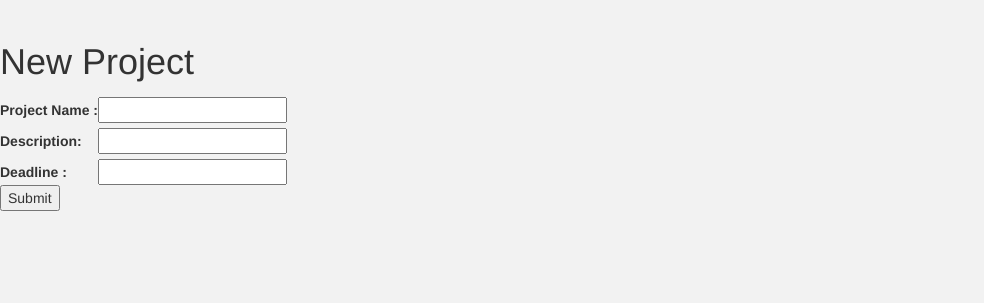
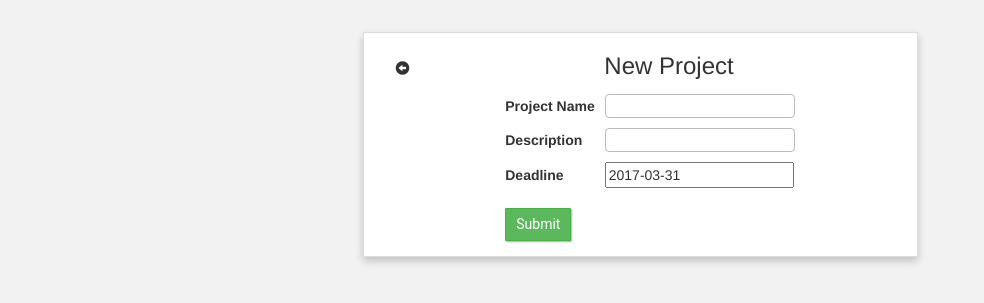
Before and after one commit to sanjamkr/ProTrack, a Django app: page /Tracker/add_project/ in a window 1280 px wide. Shown: the part 58-361 px from the top of the page, without its empty margins (0-984 px from the left). Run offline with Django 3.2, Linux system fonts and the light colour scheme; a user stored in the database is signed in; data comes from the database, SQL or seed files in the repository; both versions use the stored data as it was after the commit; parts of the project's set-up code (start-up, migrations or seed data) failed here and were passed over; some libraries are stand-ins or nearby versions.

Commit message:
Add Forms CSS

```diff
--- a/Tracker/forms.py
+++ b/Tracker/forms.py
@@ -29,17 +29,23 @@ class NewFile(ModelForm):
         fields = ['fproject','file']
 
 class NewProject(ModelForm):
-    pdeadline = forms.DateField(widget=SelectDateWidget)
+    pdeadline = forms.DateField(widget=SelectDateWidget(years=range(datetime.date.today().year, datetime.date.today().year+10 )),initial = datetime.date.today())
     class Meta:
         model = project
         fields = ['pgroup','pname','pdesc','pdeadline']
-
+        widgets = {
+        'pname': forms.TextInput(attrs={'class': 'projectinput projectname'}),
+        'pdesc': forms.TextInput(attrs={'class': 'projectinput projectdesc'}),
+        }
 class NewSprint(ModelForm):
-    start_date = forms.DateField(widget=SelectDateWidget)
-    end_date = forms.DateField(widget=SelectDateWidget)
+    start_date = forms.DateField(widget=SelectDateWidget(years=range(datetime.date.today().year, datetime.date.today().year+10 )),initial = datetime.date.today())
+    end_date = forms.DateField(widget=SelectDateWidget(years=range(datetime.date.today().year, datetime.date.today().year+10 )), initial = datetime.date.today()+datetime.timedelta(days=1))
     class Meta:
         model = sprint
         fields = ['project','sname','start_date','end_date']
+        widgets = {
+        'sname': forms.TextInput(attrs={'class': 'sprintinput sprintname'}),
+        }
     def clean(self):
         cleaned_data = super(NewSprint, self).clean()
         start_date = cleaned_data.get("start_date")
@@ -48,11 +54,22 @@ class NewSprint(ModelForm):
             raise forms.ValidationError("Sprint cannot end before starting")
 
 class NewTask(ModelForm):
-    due_date = forms.DateField(widget=SelectDateWidget)
+    due_date = forms.DateField(widget=SelectDateWidget(years=range(datetime.date.today().year, datetime.date.today().year+10 )), initial = datetime.date.today())
     class Meta:
         model = task
         fields = ['tsprint','tproject','tname','desc','due_date','risk','priority','state','assign','remainder','heading','dep_task','tp']
         exclude = ('newcomment','newtag',)
+        widgets = {
+        'tname': forms.TextInput(attrs={'class': 'taskinput taskname'}),
+        'desc': forms.TextInput(attrs={'class': 'taskinput taskname'}),
+        'tp': forms.NumberInput(attrs={'class': 'taskinput taskpoint'}),
+        'priority': forms.TextInput(attrs={'class': 'taskinput priority'}),
+        'heading': forms.TextInput(attrs={'class': 'taskinput heading'}),
+        'dep_task': forms.TextInput(attrs={'class': 'taskinput dep_task'}),
+        'remainder': forms.TextInput(attrs={'class': 'taskinput remainder'}),
+        'risk': forms.TextInput(attrs={'class': 'taskinput risk'}),
+
+        }
 
 class NewComment(ModelForm):
     class Meta:
--- a/Tracker/static/Tracker/style.css
+++ b/Tracker/static/Tracker/style.css
@@ -511,3 +511,48 @@ overflow-y: auto;}
 .notitime {
     color: #888;
 }
+.taskinput, #id_state, #id_tsprint, #id_assign, .sprintinput, .sprintinput
+{
+    width: 100%;
+
+}
+/*Task Fields*/
+.taskinput, #id_state, #id_tsprint, #id_assign, #id_due_date_month,#id_due_date_day, #id_due_date_year{
+    border: #bbb 1px solid;
+    border-radius: 4px;
+    padding-left: 5px;
+}
+/*Sprint Fields*/
+.sprintinput, #id_start_date_month, #id_start_date_day, #id_start_date_year, /*Add Sprint Field */
+#id_end_date_month, #id_end_date_day, #id_end_date_year{
+    border: #bbb 1px solid;
+    border-radius: 4px;
+    padding-left: 5px;
+}
+/*Project Fields */
+.projectinput {
+    border: #bbb 1px solid;
+    border-radius: 4px;
+    padding-left: 5px;
+}
+/*Select Fields*/
+#id_state, #id_tsprint, #id_assign, #id_due_date_month,#id_due_date_day, /* Add Task Fields */
+#id_due_date_year,
+#id_newtask-state, #id_newtask-tsprint, #id_newtask-assign, /*Edit Task Fields */
+#id_newtask-due_date_month,#id_newtask-due_date_day, #id_newtask-due_date_year,
+#id_start_date_month, #id_start_date_day, #id_start_date_year, /*Add Sprint Field */
+#id_end_date_month, #id_end_date_day, #id_end_date_year,
+#id_pdeadline_month, #id_pdeadline_day, #id_pdeadline_year /* Add Project Field*/
+ {
+    padding-top: 2px;
+    padding-bottom: 2px;
+}
+/* Add Forms */
+.addform td, .addform th {
+    padding: 5px;
+
+}
+.tasksubmit{
+    margin-top: 10px;
+
+}
--- a/Tracker/templates/Tracker/add_project.html
+++ b/Tracker/templates/Tracker/add_project.html
@@ -1,28 +1,39 @@
+
 {% extends "Tracker/base.html" %}
 
-{% block title %} Add Project {% endblock %}
+{% block title %} Add Sprint {% endblock %}
 
 {% block content %}
-		<h1>New Project</h1>
-		<form action="{% url 'add_project' %}" method="post">
+<div class= "container project-content">
+
+    <div class = "row">
+
+         <div class = "col-md-6  col-md-offset-3">
+          <div class = "taskdetails whitecard" >
+        <h3  align="center"><span class="pull-left"><form><button class="btn btn-default" id="backbutton" formaction = "{% url 'home' %}" type="submit">
+        <i class=" glyphicon glyphicon-circle-arrow-left"></i>
+      </button></form></span>New Project</h3>
+      <form action="{% url 'add_project' %}" method="post">
 			{% csrf_token %}
-			<table>
+			<table class = "addform" align="center">
 				<tr>
 					<td  hidden>{{form.pgroup}}</td>
 				</tr>
 				<tr>
-					<th>Project Name : </th>
+					<th>Project Name </th>
 					<td>{{form.pname}}</td>
 				</tr>
 				<tr>
-					<th>Description: </th>
+					<th>Description </th>
 					<td> {{ form.pdesc }}</td>
 				</tr>
 				<tr>
-					<th>Deadline : </th>
+					<th>Deadline </th>
 					<td> {{ form.pdeadline }}</td>
 				</tr>
+                <td><button class= "btn btn-sm btn-success tasksubmit" type="submit" value="Submit" name="edittask">Submit</button></td>
 			</table>
-			<input type="submit" value="Submit" />
 		</form>
+        </div>
+        </div>
 {% endblock %}
--- a/Tracker/templates/Tracker/edit_project.html
+++ b/Tracker/templates/Tracker/edit_project.html
@@ -100,7 +100,7 @@ if (result == true) {
         </div>
 
         <!--Project Info-->
-        <div class = "col-md-3 proj-details ">
+        <div class = "col-md-3 col-md-offset-1  proj-details ">
         <!--Not Edittable-->
         <div id="not_edittable" class = "projectdetails">
         <h3><span class="pull-right"><button class="btn btn-default" id="editbutton" onclick="openForm('edittable')" type="submit">
@@ -167,7 +167,7 @@ if (result == true) {
 
         </div>
 
-           <div id = "search-tag-card" class = "col-md-3 proj-details ">
+           <div id = "search-tag-card" class = "col-md-3 col-md-offset-1  proj-details ">
            <h4>Search Tasks by Tags</h4>
             <form action = "{% url 'search_tag' %}" method="get" accept-charset="utf-8">
 
--- a/Tracker/templates/Tracker/edit_sprint.html
+++ b/Tracker/templates/Tracker/edit_sprint.html
@@ -57,7 +57,7 @@ if (result == true) {
 
         <!--Sprint Details-->
         <!--Edittable-->
-        <div class = "col-md-3 sprint-details">
+        <div class = "col-md-3 col-md-offset-1  sprint-details">
         <div id="edittable" class = "sprintdetails" style="display:none">
         <h3><span class="pull-left"><button class="btn btn-default" id="backbutton" onclick="openForm('not_edittable')" type="submit">
         <i class=" glyphicon glyphicon-circle-arrow-left"></i>
--- a/Tracker/templates/Tracker/edit_task.html
+++ b/Tracker/templates/Tracker/edit_task.html
@@ -103,7 +103,7 @@ if (result == true) {
         </div>
         </div>
        <!-- TAGS FOR THIS TASK-->
-        <div class="col-md-3">
+        <div class="col-md-3 col-md-offset-1 ">
          <div class ="tag whitecard">
         <div class = "listtags">
 		<h3>Task Tags</h3>
```
Also changed, not shown: Tracker/templates/Tracker/add_sprint.html (+24 -6 lines), Tracker/templates/Tracker/add_task.html (+18 -3 lines), db.sqlite3.
